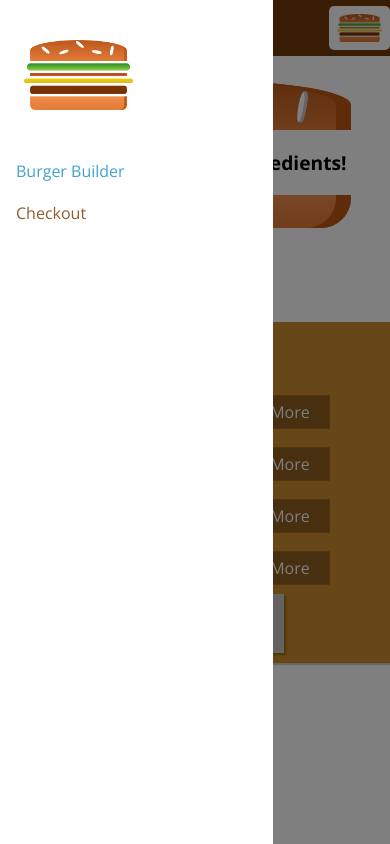
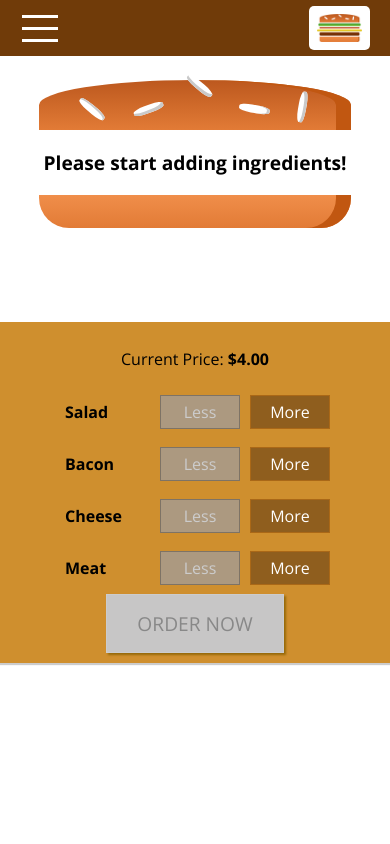
Before and after one commit to junganthonyy/burgerbuilder, a React app: page / in a window 390 px wide. Built offline with nearby package versions, Linux system fonts and the light colour scheme.

Commit message:
Adding Hamburger Icon to Menu

```diff
--- a/src/components/Layout/Layout.js
+++ b/src/components/Layout/Layout.js
@@ -7,7 +7,13 @@ import SideDrawer from '../Navigation/SideDrawer/SideDrawer';
 class Layout extends React.Component{
 
   state = {
-    showSideDrawer: true
+    showSideDrawer: false
+  }
+
+  sideDrawerToggleHandler = () => {
+    this.setState((prevState) => {
+      return { showSideDrawer: !prevState.showSideDrawer }
+    });
   }
 
   sideDrawerClosedHandler = () => {
@@ -17,7 +23,7 @@ class Layout extends React.Component{
   render() {
     return (
       <Aux>
-        <Toolbar/>
+        <Toolbar drawerToggleClicked={this.sideDrawerToggleHandler}/>
         <SideDrawer open={this.state.showSideDrawer} closed={this.sideDrawerClosedHandler} />
         <main className={classes.Content}>
           {this.props.children}
--- /dev/null
+++ b/src/components/Navigation/SideDrawer/DrawerToggle/DrawerToggle.css
@@ -0,0 +1,23 @@
+.DrawerToggle {
+  width: 40px;
+  height: 100%;
+  display: flex;
+  flex-flow: column;
+  justify-content: space-around;
+  align-items: center;
+  padding: 10px 0;
+  box-sizing: border-box;
+  cursor: pointer;
+}
+
+.DrawerToggle div {
+  width: 90%;
+  height: 3px;
+  background-color: white;
+}
+
+@media (min-width: 500px) {
+  .DrawerToggle {
+      display: none;
+  }
+}
--- /dev/null
+++ b/src/components/Navigation/SideDrawer/DrawerToggle/DrawerToggle.js
@@ -0,0 +1,12 @@
+import React from 'react'
+import classes from './DrawerToggle.css';
+
+export default function drawerToggle(props) {
+  return (
+    <div onClick={props.clicked} className={classes.DrawerToggle}>
+      <div/>
+      <div/>
+      <div/>
+    </div>
+  )
+}
--- a/src/components/Navigation/SideDrawer/SideDrawer.css
+++ b/src/components/Navigation/SideDrawer/SideDrawer.css
@@ -9,7 +9,7 @@
   background-color: white;
   padding: 32px 16px;
   box-sizing: border-box;
-  transition: transform 0.3 ease-out;
+  transition: transform 0.3s ease-out;
 }
 
 @media (min-width: 500px) {
--- a/src/components/Navigation/Toolbar/Toolbar.css
+++ b/src/components/Navigation/Toolbar/Toolbar.css
@@ -8,7 +8,7 @@
   display: flex;
   justify-content: space-between;
   align-items: center;
-  padding: 0 20;
+  padding: 0 20px;
   box-sizing: border-box;
   z-index: 90;
   color: white;
--- a/src/components/Navigation/Toolbar/Toolbar.js
+++ b/src/components/Navigation/Toolbar/Toolbar.js
@@ -2,10 +2,11 @@ import React from 'react';
 import classes from './Toolbar.css';
 import Logo from '../../Logo/Logo';
 import NavigationItems from '../NavigationItems/NavigationItems';
+import DrawerToggle from '../SideDrawer/DrawerToggle/DrawerToggle';
 
 const toolbar = (props) => (
   <header className={classes.Toolbar}>
-    <div>MENU</div>
+    <DrawerToggle clicked={props.drawerToggleClicked} />
     <div className={classes.Logo}>
       <Logo />
     </div>
```
